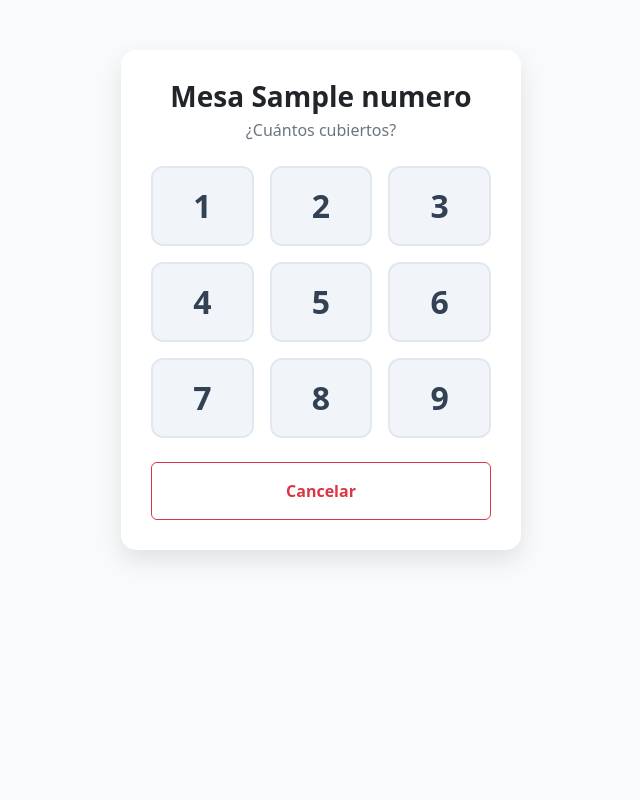
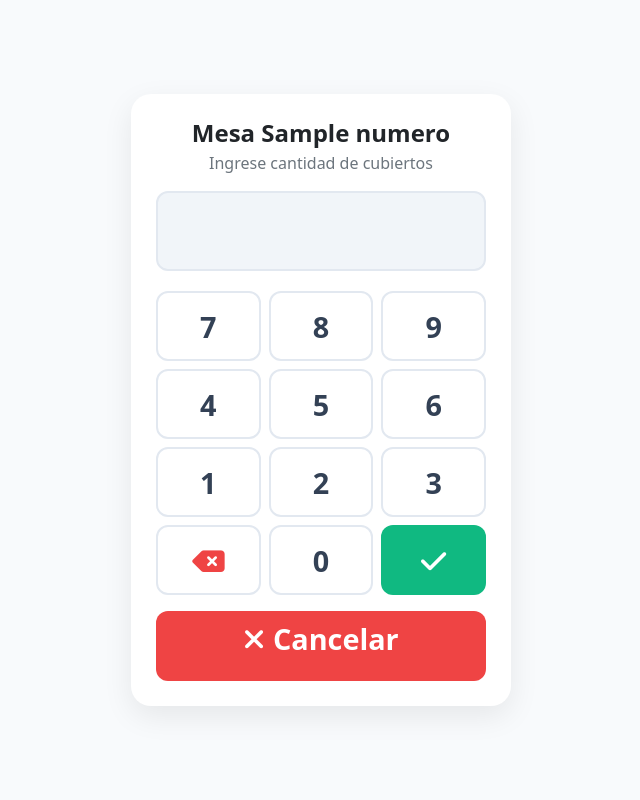
Before and after one commit to ceal2013/MerquenPOS, a Django app: template templates/POS/cubiertos.html in a window 1280 px wide. Shown: the whole page, without its empty margins (319-959 px from the left). Run offline with Django 5.2, Linux system fonts and the light colour scheme; the template is opened without the code that fills it: most values are stand-ins (such as "Sample title", 1, 10 or a date in 2020).

Commit message:
Mejorar la interfaz de usuario del teclado de cubiertos, ajustando estilos y añadiendo lógica para la entrada de números, incluyendo validaciones y funciones de confirmación.

```diff
--- a/templates/POS/cubiertos.html
+++ b/templates/POS/cubiertos.html
@@ -6,60 +6,141 @@
     <meta name="viewport" content="width=device-width, initial-scale=1.0">
     <title>Cubiertos - {{ nombre_local }}</title>
     <link href="https://cdn.jsdelivr.net/npm/bootstrap@5.3.3/dist/css/bootstrap.min.css" rel="stylesheet">
+    <link href="https://cdnjs.cloudflare.com/ajax/libs/font-awesome/6.4.0/css/all.min.css" rel="stylesheet">
     <style>
-        body { background-color: #f8fafc; }
+        body {
+            background-color: #f8fafc;
+            display: flex;
+            align-items: center;
+            justify-content: center;
+            min-height: 100vh;
+        }
         .teclado-container {
-            max-width: 400px;
-            margin: 50px auto;
+            width: 100%;
+            max-width: 380px;
             background: white;
-            padding: 30px;
-            border-radius: 15px;
-            box-shadow: 0 10px 25px rgba(0,0,0,0.1);
+            padding: 25px;
+            border-radius: 20px;
+            box-shadow: 0 10px 30px rgba(0,0,0,0.08);
         }
+
+        /* Pantalla donde se ven los números */
+        .pantalla-cubiertos {
+            background-color: #f1f5f9;
+            border: 2px solid #e2e8f0;
+            border-radius: 12px;
+            padding: 15px 20px;
+            font-size: 3rem;
+            font-weight: 700;
+            color: #8B1E1E; /* Color Guinda */
+            text-align: right;
+            margin-bottom: 20px;
+            height: 80px;
+            display: flex;
+            align-items: center;
+            justify-content: flex-end;
+            letter-spacing: 2px;
+        }
+
+        /* Estilos de las teclas */
         .btn-tecla {
-            height: 80px;
-            font-size: 2rem;
+            height: 70px;
+            font-size: 1.8rem;
             font-weight: bold;
             border-radius: 12px;
             color: #334155;
-            background-color: #f1f5f9;
+            background-color: white;
             border: 2px solid #e2e8f0;
             transition: all 0.1s;
         }
         .btn-tecla:active {
-            background-color: #e2e8f0;
+            background-color: #f1f5f9;
             transform: scale(0.95);
+            border-color: #cbd5e1;
         }
+
+        /* Teclas especiales */
+        .tecla-borrar { color: #ef4444; }
+        .tecla-aceptar {
+            background-color: #10b981; /* Verde */
+            color: white;
+            border: none;
+        }
+        .tecla-aceptar:active { background-color: #059669; }
+        .tecla-cancelar {
+            background-color: #ef4444; /* Rojo */
+            color: white;
+            border: none;
+        }
+        .tecla-cancelar:active { background-color: #dc2626; }
     </style>
 </head>
 <body>
-    <div class="container">
-        <div class="teclado-container text-center">
-            <h3 class="fw-bold mb-1 text-dark">Mesa {{ numero }}</h3>
-            <p class="text-secondary mb-4">¿Cuántos cubiertos?</p>
+    <div class="teclado-container">
+        <h4 class="fw-bold text-center text-dark mb-1">Mesa {{ numero }}</h4>
+        <p class="text-secondary text-center mb-3">Ingrese cantidad de cubiertos</p>
 
-            <form id="formCubiertos" method="POST">
-                {% csrf_token %}
-                <input type="hidden" name="cubiertos" id="inputCubiertos" value="1">
-            </form>
+        <div class="pantalla-cubiertos" id="displayCubiertos"></div>
 
-            <div class="row g-3">
-                {% for i in "123456789"|make_list %}
-                <div class="col-4">
-                    <button type="button" class="btn btn-tecla w-100" onclick="enviarCubiertos('{{ i }}')">{{ i }}</button>
-                </div>
-                {% endfor %}
-            </div>
+        <form id="formCubiertos" method="POST">
+            {% csrf_token %}
+            <input type="hidden" name="cubiertos" id="inputCubiertos" value="">
+        </form>
 
-            <div class="mt-4">
-                <a href="{% url 'seleccion_mesas' %}" class="btn btn-outline-danger w-100 py-3 fw-bold">Cancelar</a>
-            </div>
+        <div class="row g-2">
+            <div class="col-4"><button type="button" class="btn btn-tecla w-100" onclick="agregarNumero('7')">7</button></div>
+            <div class="col-4"><button type="button" class="btn btn-tecla w-100" onclick="agregarNumero('8')">8</button></div>
+            <div class="col-4"><button type="button" class="btn btn-tecla w-100" onclick="agregarNumero('9')">9</button></div>
+
+            <div class="col-4"><button type="button" class="btn btn-tecla w-100" onclick="agregarNumero('4')">4</button></div>
+            <div class="col-4"><button type="button" class="btn btn-tecla w-100" onclick="agregarNumero('5')">5</button></div>
+            <div class="col-4"><button type="button" class="btn btn-tecla w-100" onclick="agregarNumero('6')">6</button></div>
+
+            <div class="col-4"><button type="button" class="btn btn-tecla w-100" onclick="agregarNumero('1')">1</button></div>
+            <div class="col-4"><button type="button" class="btn btn-tecla w-100" onclick="agregarNumero('2')">2</button></div>
+            <div class="col-4"><button type="button" class="btn btn-tecla w-100" onclick="agregarNumero('3')">3</button></div>
+
+            <div class="col-4"><button type="button" class="btn btn-tecla tecla-borrar w-100" onclick="borrarNumero()"><i class="fa-solid fa-delete-left"></i></button></div>
+            <div class="col-4"><button type="button" class="btn btn-tecla w-100" onclick="agregarNumero('0')">0</button></div>
+            <div class="col-4"><button type="button" class="btn btn-tecla tecla-aceptar w-100" onclick="confirmarYEnviar()"><i class="fa-solid fa-check"></i></button></div>
+        </div>
+
+        <div class="mt-3">
+            <a href="{% url 'seleccion_mesas' %}" class="btn btn-tecla tecla-cancelar w-100"><i class="fa-solid fa-xmark me-2"></i>Cancelar</a>
         </div>
     </div>
 
     <script>
-        function enviarCubiertos(cantidad) {
-            document.getElementById('inputCubiertos').value = cantidad;
+        let valorActual = "";
+        const display = document.getElementById('displayCubiertos');
+
+        function actualizarPantalla() {
+            // Mostramos el valor, y si está vacío, un cursor parpadeante visual
+            display.innerText = valorActual === "" ? "" : valorActual;
+        }
+
+        function agregarNumero(num) {
+            // Evitamos que empiece con 0 o que metan más de 3 dígitos (ej: 999 cubiertos)
+            if (valorActual === "" && num === "0") return;
+            if (valorActual.length >= 3) return;
+
+            valorActual += num;
+            actualizarPantalla();
+        }
+
+        function borrarNumero() {
+            // Borra el último carácter
+            valorActual = valorActual.slice(0, -1);
+            actualizarPantalla();
+        }
+
+        function confirmarYEnviar() {
+            if (valorActual === "" || parseInt(valorActual) === 0) {
+                alert("Debe ingresar al menos 1 cubierto.");
+                return;
+            }
+            // Guarda el valor en el input oculto y envía el formulario a Django
+            document.getElementById('inputCubiertos').value = valorActual;
             document.getElementById('formCubiertos').submit();
         }
     </script>
```
